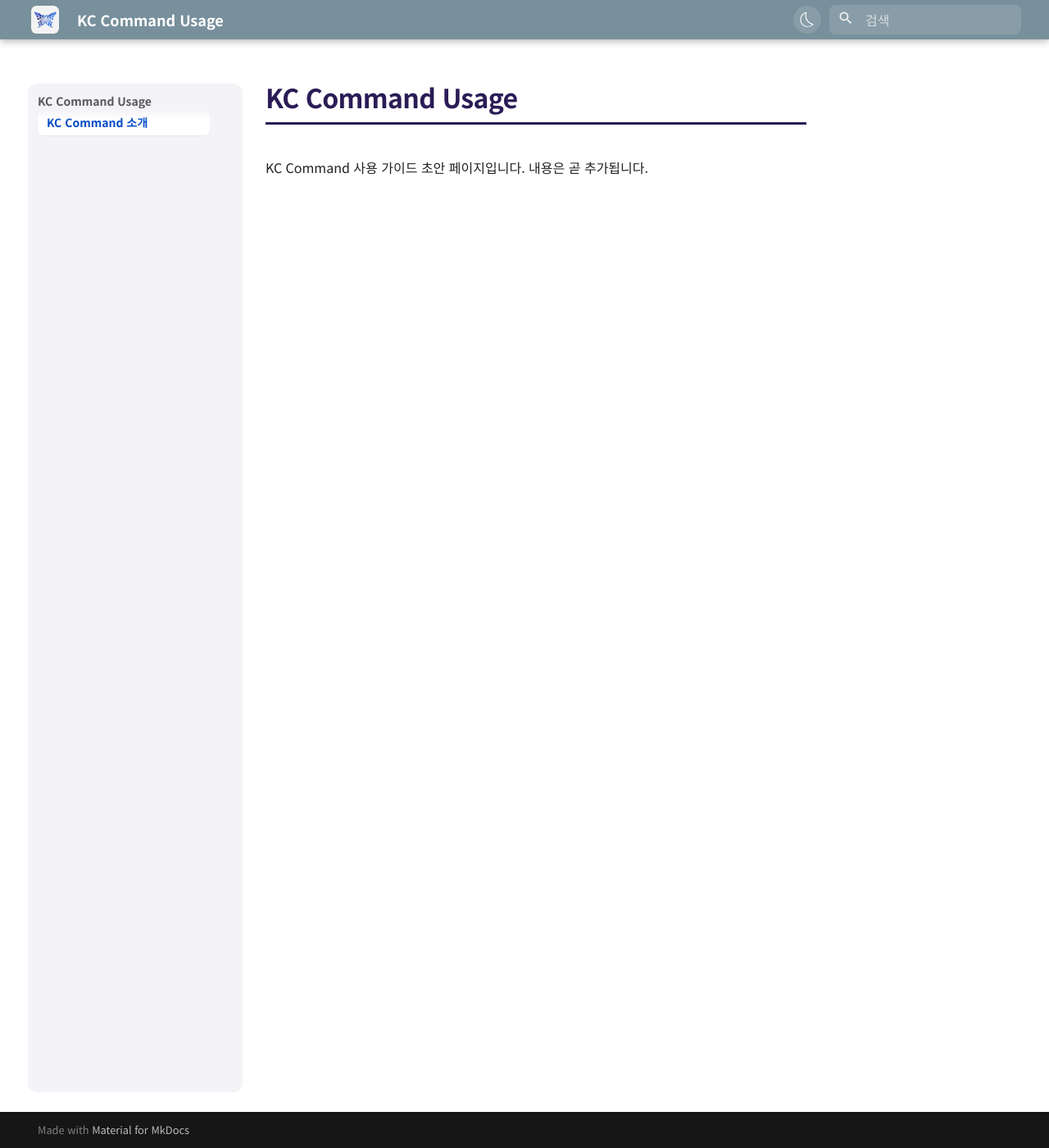
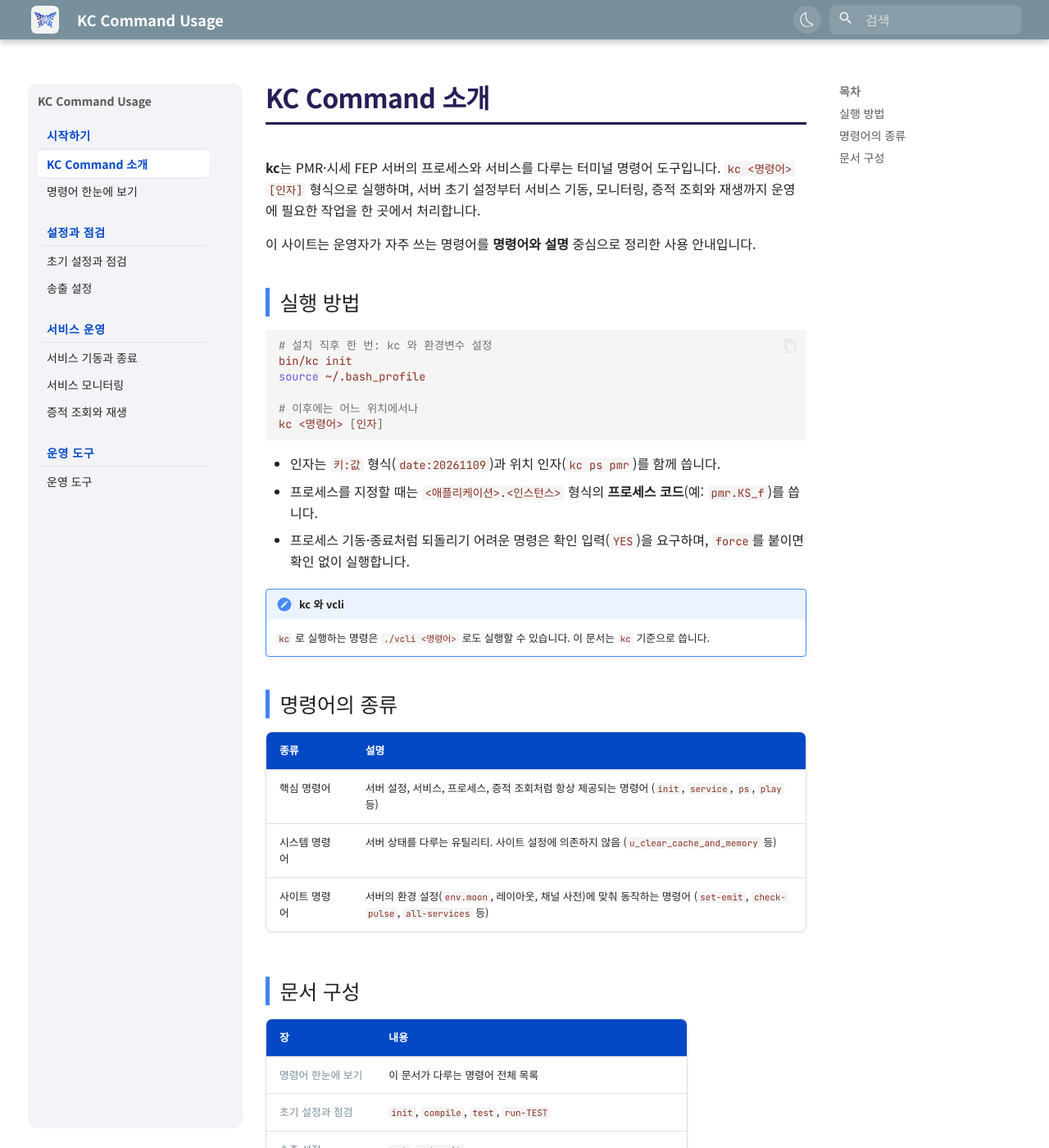
Before and after one commit to Billy-Crew/kc-cmd, an MkDocs documentation site: the page built from docs/index.md, in a window 1280 px wide and 1400 px high. Shown: the whole window at 82% size. Built offline with MkDocs 1.6.1 and Material for MkDocs 9.7.7, drawn with Linux system fonts in a browser that asks for light colours; some web fonts are replaced; some of the changed text lies outside the part shown.

Commit message:
docs: KC Command 사용 설명 추가 — 명령어 26개의 명령어·설명 (#1)
kuanta.qp 체크리스트에서 고른 명령 중 26개를 주제별 페이지로 정리한다.
- 초기 설정과 점검(init, compile, test, run-TEST), 송출 설정(set, set-emit)
- 서비스 기동과 종료, 서비스 모니터링, 증적 조회와 재생, 운영 도구
- set 은 PMR 만, set-emit(신규 서버에만 존재)은 KQP 와 PMR 모두 설정함을 구분해 설명
- u_clear_cache_and_memory, u_clear_cachefiles, u_cleanse_files 가 지우는 대상을 소스 기준으로 명시
- rcommand, u_throw_injection_code, u_textlog_rotation 은 #2 로 미룸

mkdocs build --strict 통과를 확인했다.

Co-Authored-By: Claude Sonnet 5.5 <noreply@anthropic.com>

````diff
--- a/docs/index.md
+++ b/docs/index.md
@@ -1,3 +1,46 @@
-# KC Command Usage
+# KC Command 소개
 
-KC Command 사용 가이드 초안 페이지입니다. 내용은 곧 추가됩니다.
+**kc**는 PMR·시세 FEP 서버의 프로세스와 서비스를 다루는 터미널 명령어 도구입니다. `kc <명령어> [인자]` 형식으로 실행하며, 서버 초기 설정부터 서비스 기동, 모니터링, 증적 조회와 재생까지 운영에 필요한 작업을 한 곳에서 처리합니다.
+
+이 사이트는 운영자가 자주 쓰는 명령어를 **명령어와 설명** 중심으로 정리한 사용 안내입니다.
+
+## 실행 방법
+
+```bash
+# 설치 직후 한 번: kc 와 환경변수 설정
+bin/kc init
+source ~/.bash_profile
+
+# 이후에는 어느 위치에서나
+kc <명령어> [인자]
+```
+
+- 인자는 `키:값` 형식(`date:20261109`)과 위치 인자(`kc ps pmr`)를 함께 씁니다.
+- 프로세스를 지정할 때는 `<애플리케이션>.<인스턴스>` 형식의 **프로세스 코드**(예: `pmr.KS_f`)를 씁니다.
+- 프로세스 기동·종료처럼 되돌리기 어려운 명령은 확인 입력(`YES`)을 요구하며, `force`를 붙이면 확인 없이 실행합니다.
+
+!!! note "kc 와 vcli"
+    `kc` 로 실행하는 명령은 `./vcli <명령어>` 로도 실행할 수 있습니다. 이 문서는 `kc` 기준으로 씁니다.
+
+## 명령어의 종류
+
+| 종류 | 설명 |
+|---|---|
+| 핵심 명령어 | 서버 설정, 서비스, 프로세스, 증적 조회처럼 항상 제공되는 명령어 (`init`, `service`, `ps`, `play` 등) |
+| 시스템 명령어 | 서버 상태를 다루는 유틸리티. 사이트 설정에 의존하지 않음 (`u_clear_cache_and_memory` 등) |
+| 사이트 명령어 | 서버의 환경 설정(`env.moon`, 레이아웃, 채널 사전)에 맞춰 동작하는 명령어 (`set-emit`, `check-pulse`, `all-services` 등) |
+
+## 문서 구성
+
+| 장 | 내용 |
+|---|---|
+| [명령어 한눈에 보기](02_명령어-한눈에-보기.md) | 이 문서가 다루는 명령어 전체 목록 |
+| [초기 설정과 점검](03_초기-설정과-점검.md) | `init`, `compile`, `test`, `run-TEST` |
+| [송출 설정](04_송출-설정.md) | `set`, `set-emit` |
+| [서비스 기동과 종료](05_서비스-기동과-종료.md) | `service`, `all-services`, `run`, `kill`, `lockclear` |
+| [서비스 모니터링](06_서비스-모니터링.md) | `ps`, `stat`, `queue`, `check-pulse`, `u_diag_local_node`, `log` |
+| [증적 조회와 재생](07_증적-조회와-재생.md) | `audit-log`, `play`, `cli` |
+| [운영 도구](08_운영-도구.md) | `t_switchover_emit`, 캐시·파일 정리, 설정 도구 |
+
+!!! warning "작성 중"
+    명령어와 설명을 먼저 정리한 초기 버전입니다. 옵션 상세와 출력 예시는 단계적으로 추가합니다.
--- a/mkdocs.yml
+++ b/mkdocs.yml
@@ -42,7 +42,18 @@ extra_css:
   - stylesheets/extra.css
 
 nav:
-  - KC Command 소개: index.md
+  - 시작하기:
+      - KC Command 소개: index.md
+      - 명령어 한눈에 보기: 02_명령어-한눈에-보기.md
+  - 설정과 점검:
+      - 초기 설정과 점검: 03_초기-설정과-점검.md
+      - 송출 설정: 04_송출-설정.md
+  - 서비스 운영:
+      - 서비스 기동과 종료: 05_서비스-기동과-종료.md
+      - 서비스 모니터링: 06_서비스-모니터링.md
+      - 증적 조회와 재생: 07_증적-조회와-재생.md
+  - 운영 도구:
+      - 운영 도구: 08_운영-도구.md
 
 markdown_extensions:
   - admonition
````
Also changed, not shown: docs/02_명령어-한눈에-보기.md (added, +59 -0 lines), docs/03_초기-설정과-점검.md (added, +60 -0 lines), docs/04_송출-설정.md (added, +59 -0 lines), docs/05_서비스-기동과-종료.md (added, +67 -0 lines), docs/06_서비스-모니터링.md (added, +79 -0 lines), docs/07_증적-조회와-재생.md (added, +82 -0 lines), docs/08_운영-도구.md (added, +99 -0 lines).
